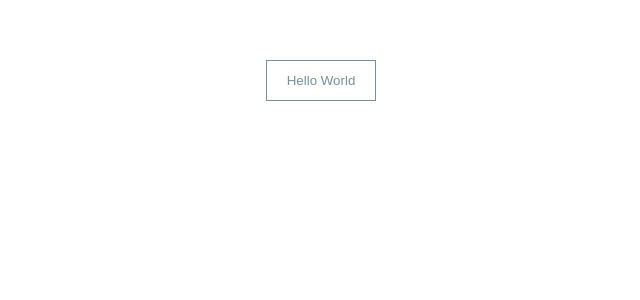
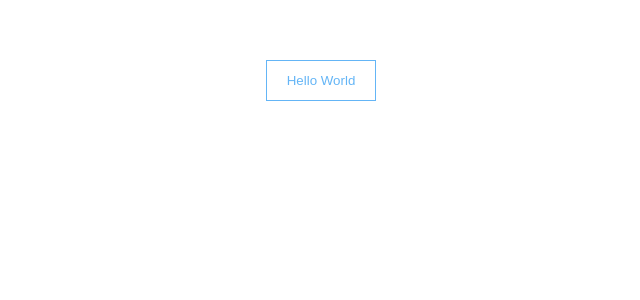
Before and after one commit to will-wyx/wa-ui, a Vue app: page / in a window 1280 px wide. Shown: the top 300 px of the page, without its empty margins (319-959 px from the left). Built offline with nearby package versions, Linux system fonts and the light colour scheme.

Commit message:
feat(button): primary 类型按钮样式设定

```diff
--- a/examples/App.vue
+++ b/examples/App.vue
@@ -1,6 +1,6 @@
 <template>
   <div id="app">
-    <wa-button @click="handleBtnClick">{{ msg }}</wa-button>
+    <wa-button type="primary" @click="handleBtnClick">{{ msg }}</wa-button>
   </div>
 </template>
 
--- a/packages/button/src/button.vue
+++ b/packages/button/src/button.vue
@@ -1,5 +1,9 @@
 <template>
-  <button class="wa-button" @click="handleClick">
+  <button
+      class="wa-button"
+      @click="handleClick"
+      :class="[ `wa-button--${type}` ]"
+  >
     <slot></slot>
   </button>
 </template>
@@ -12,6 +16,12 @@ export default {
       this.$emit('click', event);
     }
   },
+  props: {
+    type: {
+      type: String,
+      default: 'default'
+    },
+  },
 }
 </script>
 
--- a/packages/theme/basic/button.scss
+++ b/packages/theme/basic/button.scss
@@ -4,7 +4,11 @@
 
 .wa-button {
   background-color: white;
-  border: 1px solid $--button-default-border-color;
+  border: {
+    width: 1px;
+    style: solid;
+    color: $--button-default-border-color;
+  };
   color: $--button-default-font-color;
   padding: $--button-padding-vertical $--button-padding-horizontal;
 
@@ -22,4 +26,22 @@
       color: mix($--color-black, $--color-primary, $--button-active-shade-percent);
     };
   }
+
+  &--primary {
+    color: $--button-primary-font-color;
+    border-color: $--button-primary-border-color;
+    &:hover {
+      color: mix($--color-black, $--color-primary, $--button-active-shade-percent);
+      border: {
+        color: mix($--color-black, $--color-primary, $--button-active-shade-percent);
+      };
+    }
+
+    &:active {
+      color: mix($--color-black, $--color-primary, $--button-hover-tint-percent);
+      border: {
+        color: mix($--color-black, $--color-primary, $--button-hover-tint-percent);
+      };
+    }
+  }
 }
--- a/packages/theme/basic/common/var.scss
+++ b/packages/theme/basic/common/var.scss
@@ -11,6 +11,10 @@ $--color-text-regular: #78909C !default;
 $--button-default-font-color: $--color-text-regular !default;
 $--button-default-border-color: #78909C !default;
 
+$--button-primary-font-color: $--color-primary !default;
+$--button-primary-border-color: $--color-primary !default;
+
+$--button-hover-tint-percent: 20% !default;
 $--button-active-shade-percent: 10% !default;
 
 $--button-padding-vertical: 12px !default;
```
